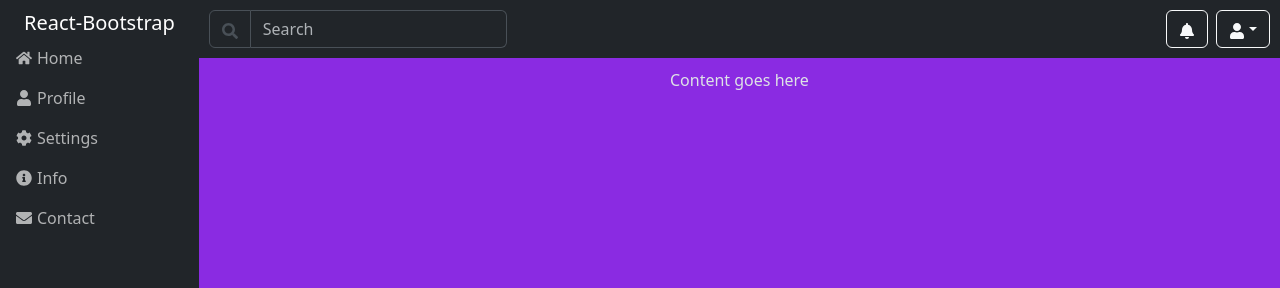
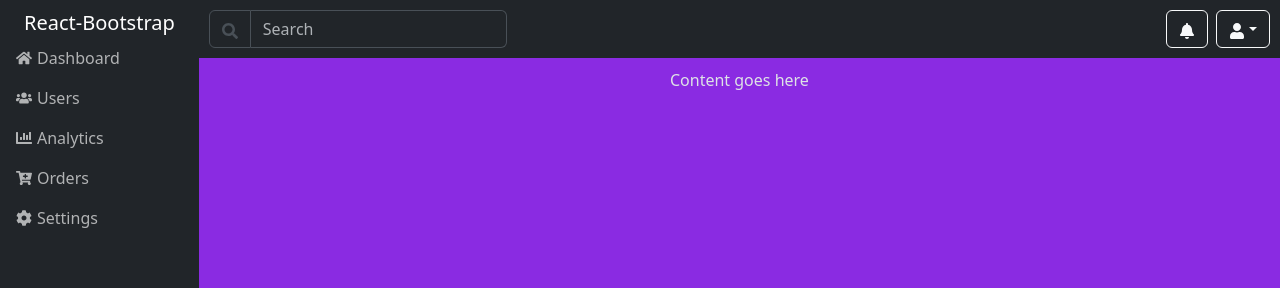
Before and after one commit to dylan10293/cs696a-week6, a React (Create React App) app: page / in a window 1280 px wide. Shown: the top 288 px of the page. Built offline with nearby package versions, Linux system fonts and the light colour scheme.

Commit message:
Changed vertical sidebar to take options

```diff
--- a/src/components/HeaderBar/HeaderBar.css
+++ b/src/components/HeaderBar/HeaderBar.css
@@ -44,4 +44,6 @@
 
 .title {
 	text-transform: capitalize;
+	font-weight: 600;
+	font-size: large;
 }
--- a/src/components/HeaderBar/HeaderBar.js
+++ b/src/components/HeaderBar/HeaderBar.js
@@ -52,7 +52,7 @@ const HeaderBar = () => {
 						</div>
 					)}
 				</Form>
-			</div >
+			</div>
 			<div className="title">
 				<span>{window.location.pathname.slice(1)}</span>
 			</div>
--- a/src/components/VerticalNavigation/VerticalNavBar.js
+++ b/src/components/VerticalNavigation/VerticalNavBar.js
@@ -2,7 +2,7 @@ import React from 'react';
 
 import Nav from 'react-bootstrap/Nav';
 import Navbar from 'react-bootstrap/Navbar';
-import { FaHome, FaUser, FaCog, FaInfoCircle, FaEnvelope } from 'react-icons/fa';
+import { FaHome, FaUsers, FaChartBar, FaCartPlus, FaCog } from 'react-icons/fa';
 
 import "./VerticalNavBar.css"
 
@@ -11,6 +11,29 @@ import "./VerticalNavBar.css"
 // TODO: Ensure the sidebar is collapsible on smaller screens.
 
 const VerticalNavBar = () => {
+
+	const options = [{
+		text: "Dashboard",
+		href: "/dashboard",
+		icon: <FaHome />
+	}, {
+		text: "Users",
+		href: "/users",
+		icon: <FaUsers />
+	}, {
+		text: "Analytics",
+		href: "/Analytics",
+		icon: <FaChartBar />
+	}, {
+		text: "Orders",
+		href: "/Orders",
+		icon: <FaCartPlus />
+	}, {
+		text: "Settings",
+		href: "/Settings",
+		icon: <FaCog />
+	}]
+
 	return (
 		<Navbar expand="lg" className="p-2">
 			<div className="nav-container">
@@ -18,21 +41,11 @@ const VerticalNavBar = () => {
 				<Navbar.Brand href="#home" className="ps-3">React-Bootstrap</Navbar.Brand>
 				<Navbar.Collapse id="navbar-nav" className="w-100">
 					<Nav className="flex-column w-100">
-						<Nav.Link href="home">
-							<FaHome /> <span>Home</span>
-						</Nav.Link>
-						<Nav.Link href="profile">
-							<FaUser /> <span>Profile</span>
-						</Nav.Link>
-						<Nav.Link href="settings">
-							<FaCog /> <span>Settings</span>
-						</Nav.Link>
-						<Nav.Link href="about">
-							<FaInfoCircle /> <span>Info</span>
-						</Nav.Link>
-						<Nav.Link href="contact">
-							<FaEnvelope /> <span>Contact</span>
-						</Nav.Link>
+						{options.map(({ text, href, icon }) => (
+							<Nav.Link href={href}>
+								{icon}<span>{text}</span>
+							</Nav.Link>
+						))}
 					</Nav>
 				</Navbar.Collapse>
 			</div>
```
